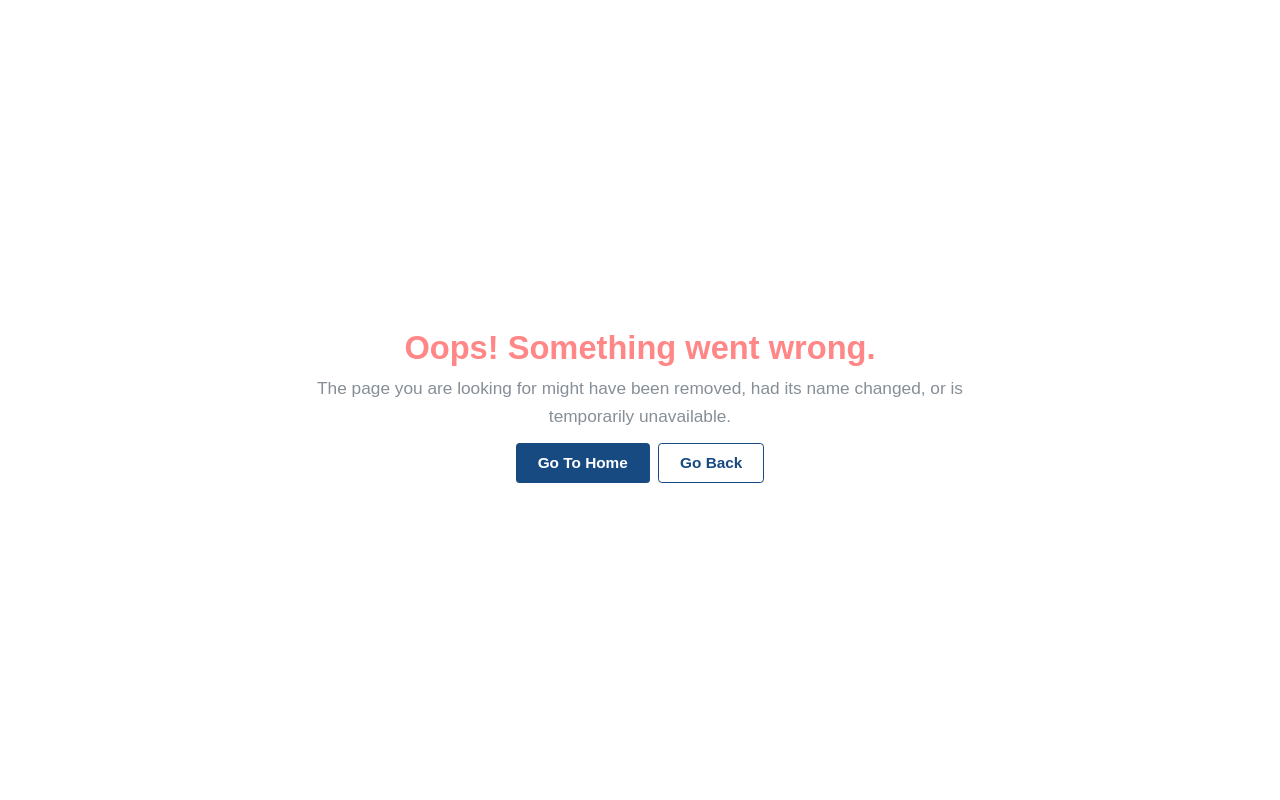
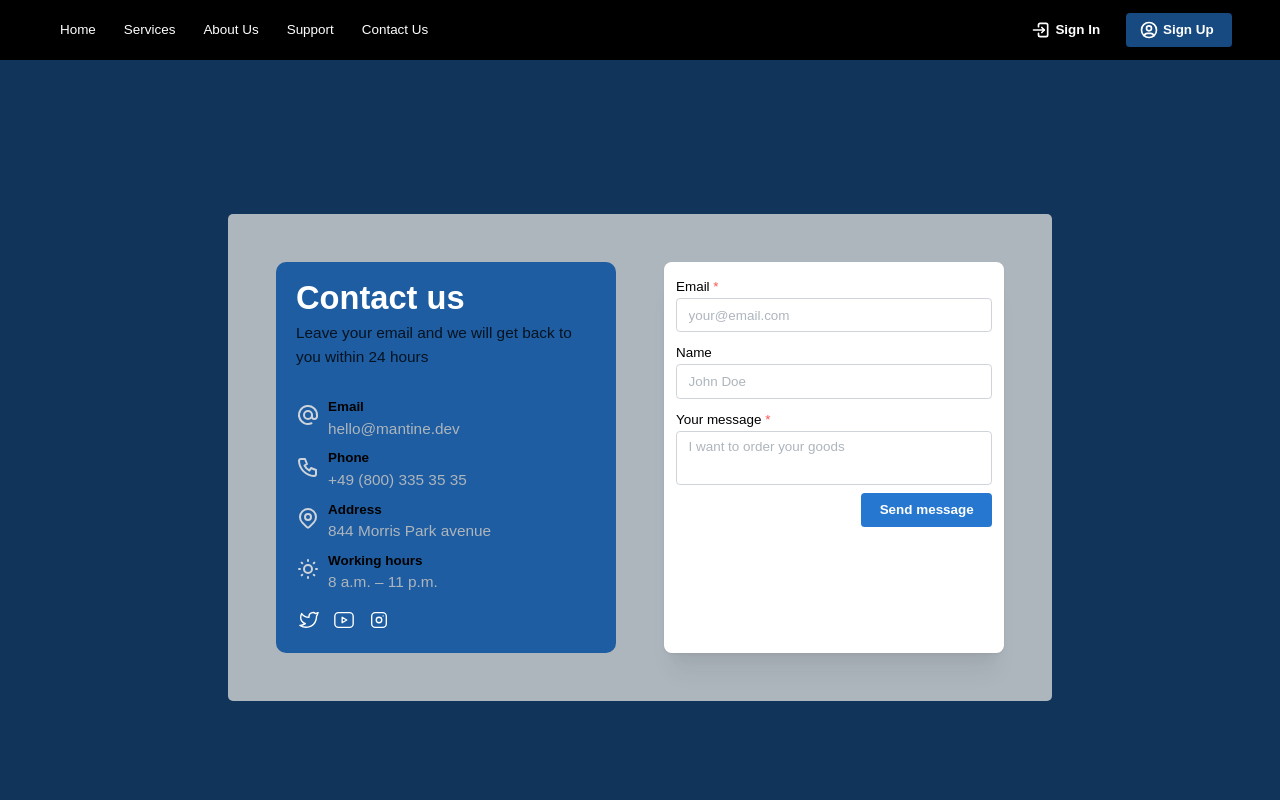
Before and after one commit to Zaheer-Shahzaib/glamourpie, a React (Create React App) app: page /contact-us in a window 1280 px wide. Shown: the top 800 px of the page. Built offline with nearby package versions, Linux system fonts and the light colour scheme.

Commit message:
contact page

```diff
--- a/src/App.tsx
+++ b/src/App.tsx
@@ -10,9 +10,10 @@ import Home from "./pages/homePage";
 import Dashboard from "./pages/dashboardPage";
 import SignupPage from "./Components/authentication/signup/page";
 import LoginPage from "./Components/authentication/login/page";
-import { PATH_AUTH, PATH_DASHBOARD } from "./routes/index"; // Import external routes
+import { PATH_AUTH, PATH_DASHBOARD, PATH_PAGES } from "./routes/index"; // Import external routes
 import ResetPassword from './Components/authentication/password-reset/page';
 import ErrorPage from "./pages/notFound";
+import { ContactUs } from "./pages/contact-us";
 
 // --- Auth Simulation ---
 const useAuth = () => {
@@ -45,6 +46,7 @@ export default function App() {
           path='/'
           element={<Home />}
         />
+        <Route path={PATH_PAGES.contact} element={<ContactUs />} />
         <Route path={PATH_AUTH.root}>
           <Route
             path={PATH_AUTH.signin}
--- /dev/null
+++ b/src/Components/CustomComponent/contactIcon.module.scss
@@ -0,0 +1,17 @@
+.wrapper {
+    display: flex;
+    align-items: center;
+    color: var(--mantine-color-gray-4);
+    .icon {
+        margin-right: var(--mantine-spacing-md);
+        background-color: transparent;
+      }
+
+      .title {
+        color: var(--mantine-color-black);
+      }
+
+      .description {
+        color: var(--mantine-color-gray-5);
+      }
+  }
--- /dev/null
+++ b/src/Components/CustomComponent/contactIcon.tsx
@@ -0,0 +1,38 @@
+import { IconAt, IconMapPin, IconPhone, IconSun } from '@tabler/icons-react';
+import { Box, Stack, Text } from '@mantine/core';
+import classes from './contactIcon.module.scss';
+
+interface ContactIconProps extends Omit<React.ComponentPropsWithoutRef<'div'>, 'title'> {
+  icon: typeof IconSun;
+  title: React.ReactNode;
+  description: React.ReactNode;
+}
+
+function ContactIcon({ icon: Icon, title, description, ...others }: ContactIconProps) {
+  return (
+    <div className={classes.wrapper} {...others}>
+      <Box mr="md">
+        <Icon size={24} />
+      </Box>
+
+      <div>
+        <Text size='sm' fw={600} className={classes.title}>
+          {title}
+        </Text>
+        <Text className={classes.description}>{description}</Text>
+      </div>
+    </div>
+  );
+}
+
+const MOCKDATA = [
+  { title: 'Email', description: 'hello@mantine.dev', icon: IconAt },
+  { title: 'Phone', description: '+49 (800) 335 35 35', icon: IconPhone },
+  { title: 'Address', description: '844 Morris Park avenue', icon: IconMapPin },
+  { title: 'Working hours', description: '8 a.m. – 11 p.m.', icon: IconSun },
+];
+
+export function ContactIconsList() {
+  const items = MOCKDATA.map((item, index) => <ContactIcon key={index} {...item} />);
+  return <Stack>{items}</Stack>;
+}
--- a/src/layout/Guest/index.tsx
+++ b/src/layout/Guest/index.tsx
@@ -12,7 +12,6 @@ function GuestLayout({ children }: GuestLayoutProps) {
   return (
     <AppShell
       header={{ height: 60 }}
-      padding='md'
     >
       <AppShell.Header>
         <HeaderNav />
--- /dev/null
+++ b/src/pages/contact-us.tsx
@@ -0,0 +1,116 @@
+import {
+  IconBrandInstagram,
+  IconBrandTwitter,
+  IconBrandYoutube,
+} from "@tabler/icons-react";
+import {
+  ActionIcon,
+  Button,
+  Container,
+  Group,
+  SimpleGrid,
+  Text,
+  Textarea,
+  TextInput,
+  Title,
+  useMantineTheme,
+} from "@mantine/core";
+
+import classes from "../styles/contact-us.module.scss";
+import { ContactIconsList } from "../Components/CustomComponent/contactIcon";
+import GuestLayout from "../layout/Guest";
+
+const social = [IconBrandTwitter, IconBrandYoutube, IconBrandInstagram];
+
+export function ContactUs() {
+  const theme  = useMantineTheme();
+  const icons = social.map((Icon, index) => (
+    <ActionIcon
+      key={index}
+      size={28}
+      className={classes.social}
+      variant='transparent'
+    >
+      <Icon
+        size={22}
+        stroke={1.5}
+      />
+    </ActionIcon>
+  ));
+
+  return (
+   <GuestLayout>
+     <div className={classes.wrapper}>
+
+        <Container
+          style={{
+            display: "flex",
+            flexDirection: "column",
+            justifyContent: "center",
+            alignItems: "center",
+          }}
+        >
+          <SimpleGrid
+            bg={theme.colors.gray[5]}
+            p={{ sm: "20px" , xs: "20px" , base: "20px", lg: "50px"}}
+            cols={{ base: 1, sm: 2 }}
+            style={{ borderRadius: "5px" }}
+
+            spacing={50}
+          >
+            <div
+              style={{
+                backgroundColor: theme.colors.blue[5],
+                borderRadius: "10px",
+                padding: "20px",
+              }}
+            >
+              <Title className={classes.title}>Contact us</Title>
+              <Text
+                className={classes.description}
+                mt='sm'
+                mb={30}
+              >
+                Leave your email and we will get back to you within 24 hours
+              </Text>
+
+              <ContactIconsList />
+
+              <Group mt='xl'>{icons}</Group>
+            </div>
+
+            <div className={classes.form}>
+              <TextInput
+                label='Email'
+                placeholder='your@email.com'
+                required
+                classNames={{ input: classes.input, label: classes.inputLabel }}
+              />
+              <TextInput
+                label='Name'
+                placeholder='John Doe'
+                mt='md'
+                classNames={{ input: classes.input, label: classes.inputLabel }}
+              />
+              <Textarea
+                required
+                label='Your message'
+                placeholder='I want to order your goods'
+                minRows={4}
+                mt='md'
+                classNames={{ input: classes.input, label: classes.inputLabel }}
+              />
+
+              <Group
+                justify='flex-end'
+                mt='md'
+              >
+                <Button className={classes.control}>Send message</Button>
+              </Group>
+            </div>
+          </SimpleGrid>
+        </Container>
+      </div>
+   </GuestLayout>
+  );
+}
--- a/src/pages/homePage.tsx
+++ b/src/pages/homePage.tsx
@@ -14,7 +14,6 @@ import {
   Text,
   Title,
   rem,
-  useMantineTheme,
 } from "@mantine/core";
 import { useMediaQuery } from "@mantine/hooks";
 import {
@@ -70,7 +69,6 @@ const IMAGE_PAPER_PROPS: PaperProps = {
 
 export default function Home() {
   const tablet_match = useMediaQuery("(max-width: 768px)");
-  const theme = useMantineTheme();
 
   const BOX_PROPS: ContainerProps = {
     pt: rem(120),
--- a/src/pages/notFound.tsx
+++ b/src/pages/notFound.tsx
@@ -1,11 +1,8 @@
-import React from "react";
 import {
   Button,
   Container,
   Text,
   Title,
-  Image,
-  Stack,
   Group,
 } from "@mantine/core";
 import { useNavigate } from "react-router-dom";
--- /dev/null
+++ b/src/styles/contact-us.module.scss
@@ -0,0 +1,60 @@
+.wrapper {
+    min-height: 100vh;
+    display: flex;
+    justify-content: center;
+    overflow-x: auto;
+    background-color: light-dark(var(--mantine-color-blue-3), var(--mantine-color-dark-8));
+    padding: calc(var(--mantine-spacing-xl) * 2.5);
+
+    @media (max-width: 768px) {
+      padding: calc(var(--mantine-spacing-xl) * 1.5);
+    }
+
+    .title {
+      font-family: Greycliff CF, var(--mantine-font-family);
+      color: var(--mantine-color-white);
+      line-height: 1;
+    }
+
+    .description {
+      color: var(--mantine-color-blue-0);
+      max-width: 300px;
+
+      @media (max-width: 768px) {
+        max-width: 100%;
+      }
+    }
+
+    .form {
+      background-color: var(--mantine-color-white);
+      padding: var(--mantine-spacing-xl);
+      border-radius: var(--mantine-radius-md);
+      box-shadow: var(--mantine-shadow-lg);
+
+      .input {
+        background-color: var(--mantine-color-white);
+        border-color: var(--mantine-color-gray-4);
+        color: var(--mantine-color-black);
+
+        &::placeholder {
+          color: var(--mantine-color-gray-5);
+        }
+      }
+
+      .inputLabel {
+        color: var(--mantine-color-black);
+      }
+
+      .control {
+        background-color: var(--mantine-color-blue-6);
+      }
+    }
+
+    .social {
+      color: var(--mantine-color-white);
+
+      &:hover {
+        color: var(--mantine-color-blue-1);
+      }
+    }
+  }
```
